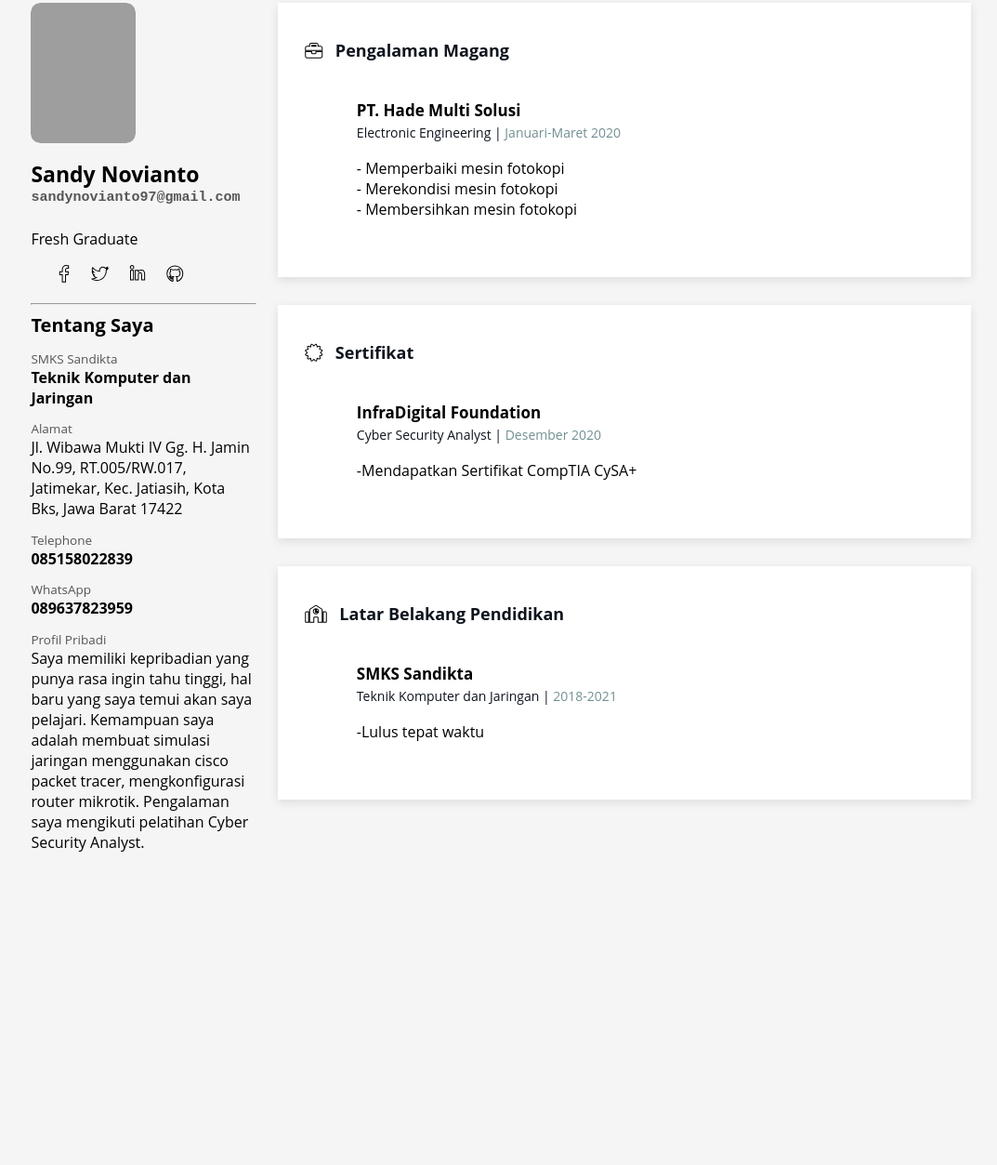
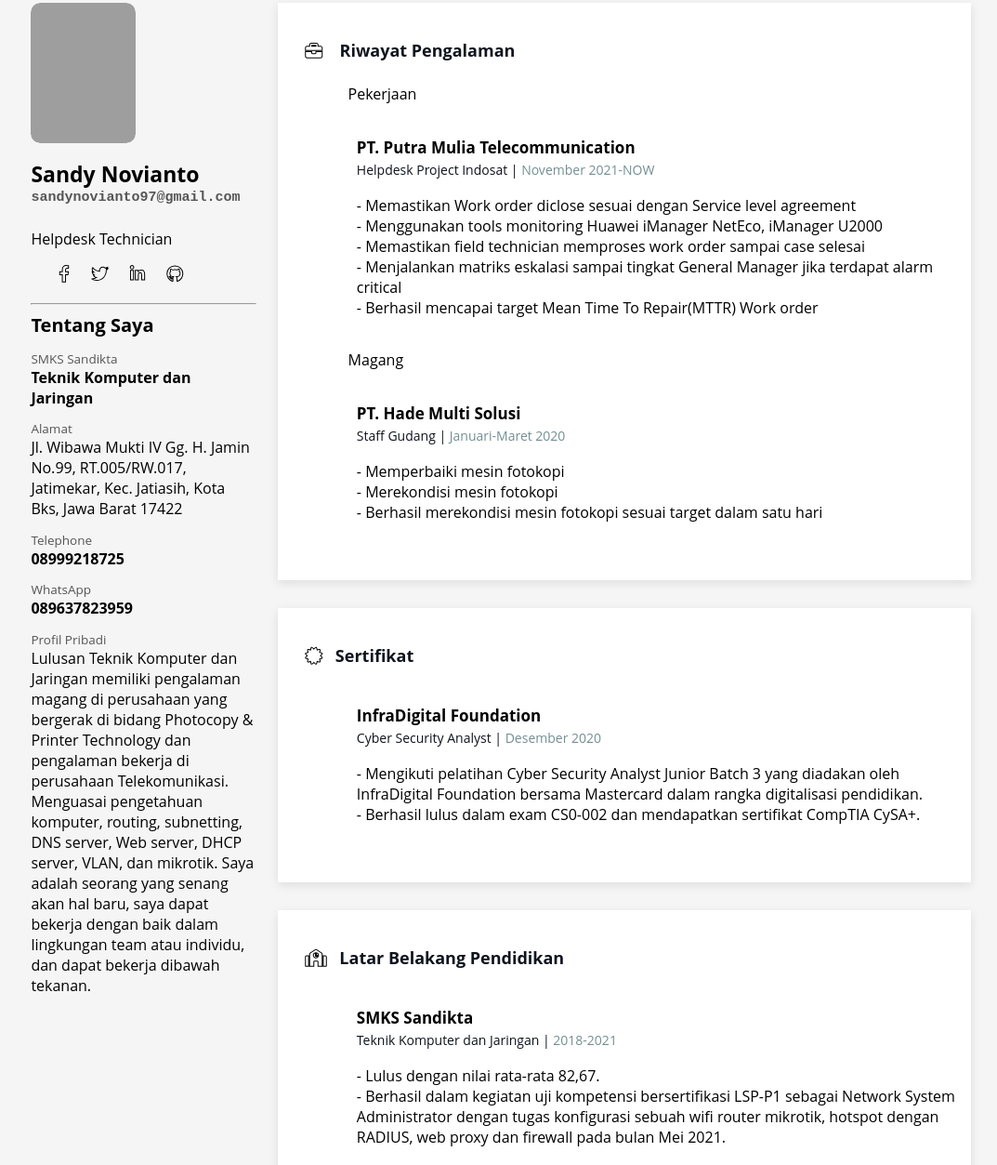
Before and after one commit to YunaRyuko/Web-Portfolio, a plain HTML site: page index.html in a window 1280 px wide. Shown: the part 68-1321 px from the top of the page at 93% size, without its empty margins (101-1174 px from the left). Before the commit the page ends 1006 px from the top, so only its background shows below. Drawn offline with Linux system fonts and the light colour scheme; grey boxes are pictures that could not be loaded; a script that the page names is missing.

Commit message:
Update index.html

```diff
--- a/index.html
+++ b/index.html
@@ -39,7 +39,7 @@
           >
         </p>
         <p id="designation">
-          Fresh Graduate<br /><span id="college"
+          Helpdesk Technician<br /><span id="college"
             ></span
           >
         </p>
@@ -67,18 +67,15 @@
           >
 
         </p>
-        <p id="telephone">Telephone<br /><strong>085158022839</strong></p>
+        <p id="telephone">Telephone<br /><strong>08999218725</strong></p>
         <p id="telephone">WhatsApp<br /><strong>089637823959</strong></p>
         <p id="more-about">
           Profil Pribadi<br /><span
-            >Saya memiliki kepribadian yang punya
-rasa ingin tahu tinggi, hal baru yang saya
-temui akan saya pelajari. Kemampuan
-saya adalah membuat simulasi jaringan
-menggunakan cisco packet tracer,
-mengkonfigurasi router mikrotik.
-Pengalaman saya mengikuti pelatihan
-Cyber Security Analyst.</span
+            >Lulusan Teknik Komputer dan Jaringan memiliki pengalaman magang di perusahaan yang bergerak
+            di bidang Photocopy & Printer Technology dan pengalaman bekerja di perusahaan Telekomunikasi.
+            Menguasai pengetahuan komputer, routing, subnetting, DNS server, Web server, DHCP server,
+            VLAN, dan mikrotik. Saya adalah seorang yang senang akan hal baru, saya dapat bekerja dengan
+            baik dalam lingkungan team atau individu, dan dapat bekerja dibawah tekanan.</span
           >
 
       </div>
@@ -89,20 +86,41 @@ Cyber Security Analyst.</span
         <!-- =========== CARD EXPERINCE =========== -->
         <div class="card" >
           <p>
-            <i class="fas fa-briefcase stroke-transparent"></i>&nbsp;&nbsp;&nbsp;Pengalaman Magang
+            <i class="fas fa-briefcase stroke-transparent"></i>&nbsp;&nbsp;&nbsp; Riwayat Pengalaman
+          </p>
+          <i></i>&nbsp;&nbsp;&nbsp;&nbsp;&nbsp;&nbsp;&nbsp;&nbsp;&nbsp;&nbsp; Pekerjaan
           </p>
           <ul id="listWorkExperience">
             <li>
               <p class="tags">
-                PT. Hade Multi Solusi<br /><span
-                  >Electronic Engineering |<span> Januari-Maret 2020</span></span>
-                  <p>- Memperbaiki mesin fotokopi<br>
-                    - Merekondisi mesin fotokopi<br>
-                    - Membersihkan mesin fotokopi
+                PT. Putra Mulia Telecommunication<br /><span
+                  >Helpdesk Project Indosat |<span> November 2021-NOW</span></span>
+                  <p>- Memastikan Work order diclose sesuai dengan Service level agreement<br>
+                    - Menggunakan tools monitoring Huawei iManager NetEco, iManager U2000<br>
+                    - Memastikan field technician memproses work order sampai case selesai<br>
+                    - Menjalankan matriks eskalasi sampai tingkat General Manager jika terdapat alarm critical<br>
+                    - Berhasil mencapai target Mean Time To Repair(MTTR) Work order<br>
                     </p>
               </p>
             </li>
           </ul>
+
+        </p>
+        <i></i>&nbsp;&nbsp;&nbsp;&nbsp;&nbsp;&nbsp;&nbsp;&nbsp;&nbsp;&nbsp; Magang
+        </p>
+        <ul id="listWorkExperience">
+          <li>
+            <p class="tags">
+              PT. Hade Multi Solusi<br /><span
+                >Staff Gudang |<span> Januari-Maret 2020</span></span>
+                <p>- Memperbaiki mesin fotokopi<br>
+                  - Merekondisi mesin fotokopi<br>
+                  - Berhasil merekondisi mesin fotokopi sesuai target dalam satu hari
+                  </p>
+            </p>
+          </li>
+        </ul>
+
           <!-- <a href="#" onclick="addWorkExperience(event)">+ Add work experience, including contracts and internships</a> -->
         </div>
 
@@ -117,7 +135,10 @@ Cyber Security Analyst.</span
               <p class="tags">
                 InfraDigital Foundation<br /><span
                   >Cyber Security Analyst |<span> Desember 2020</span></span>
-                  <p>-Mendapatkan Sertifikat CompTIA CySA+</p>
+                  <p>- Mengikuti pelatihan Cyber Security Analyst Junior Batch 3 yang diadakan oleh
+                    InfraDigital Foundation bersama Mastercard dalam rangka digitalisasi pendidikan.<br>
+                    - Berhasil lulus dalam exam CS0-002 dan mendapatkan sertifikat CompTIA CySA+.
+                  </p>
               </p>
             </li>
           </ul>
@@ -134,7 +155,11 @@ Cyber Security Analyst.</span
               <p class="tags">
                 SMKS Sandikta<br /><span
                   >Teknik Komputer dan Jaringan |<span> 2018-2021</span></span>
-                  <p>-Lulus tepat waktu</p>
+                  <p>- Lulus dengan nilai rata-rata 82,67.<br>
+                    - Berhasil dalam kegiatan uji kompetensi bersertifikasi LSP-P1 sebagai Network
+                    System Administrator dengan tugas konfigurasi sebuah wifi router mikrotik,
+                    hotspot dengan RADIUS, web proxy dan firewall pada bulan Mei 2021.
+                  </p>
               </p>
             </li>
           </ul>
```
